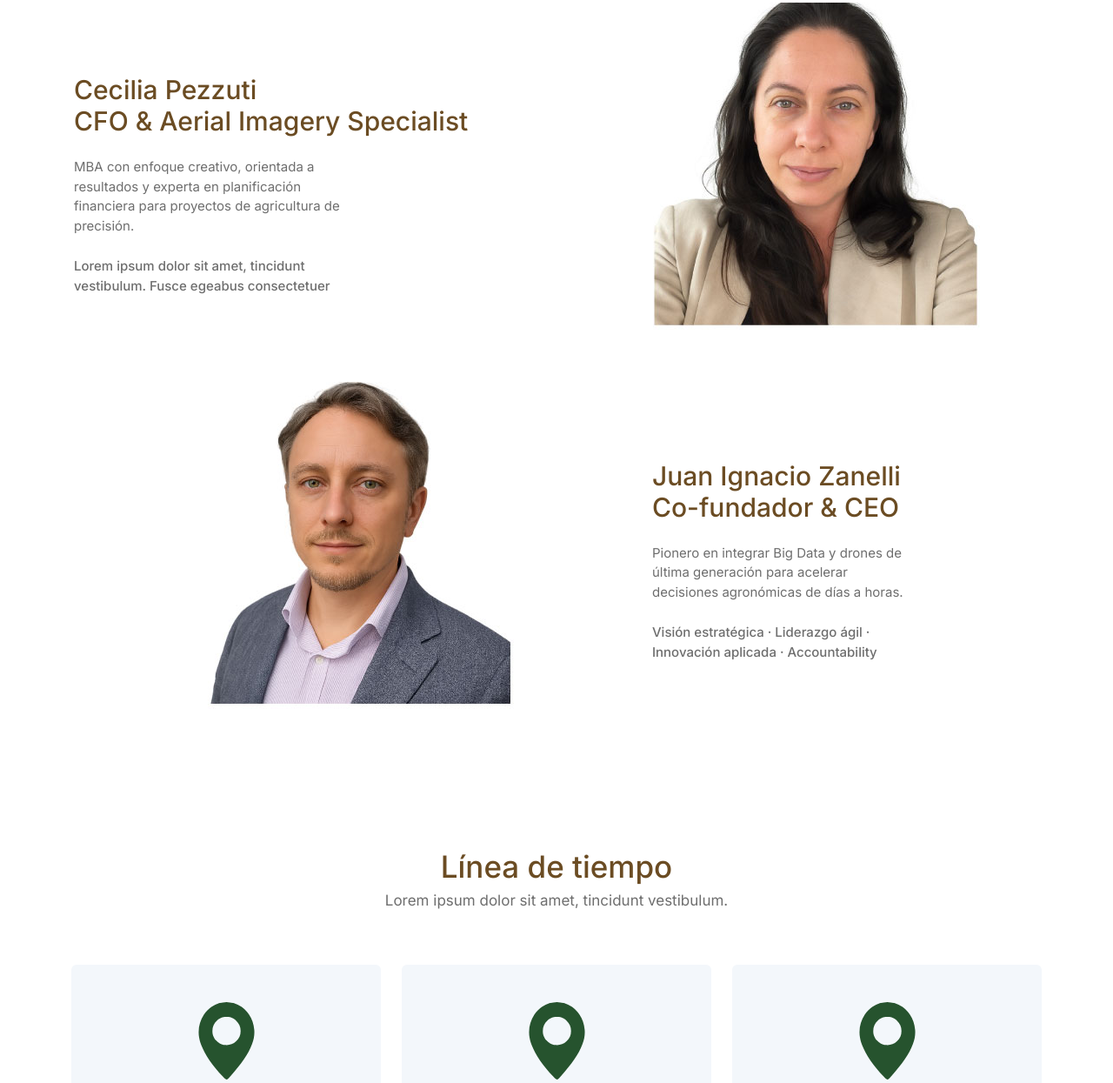
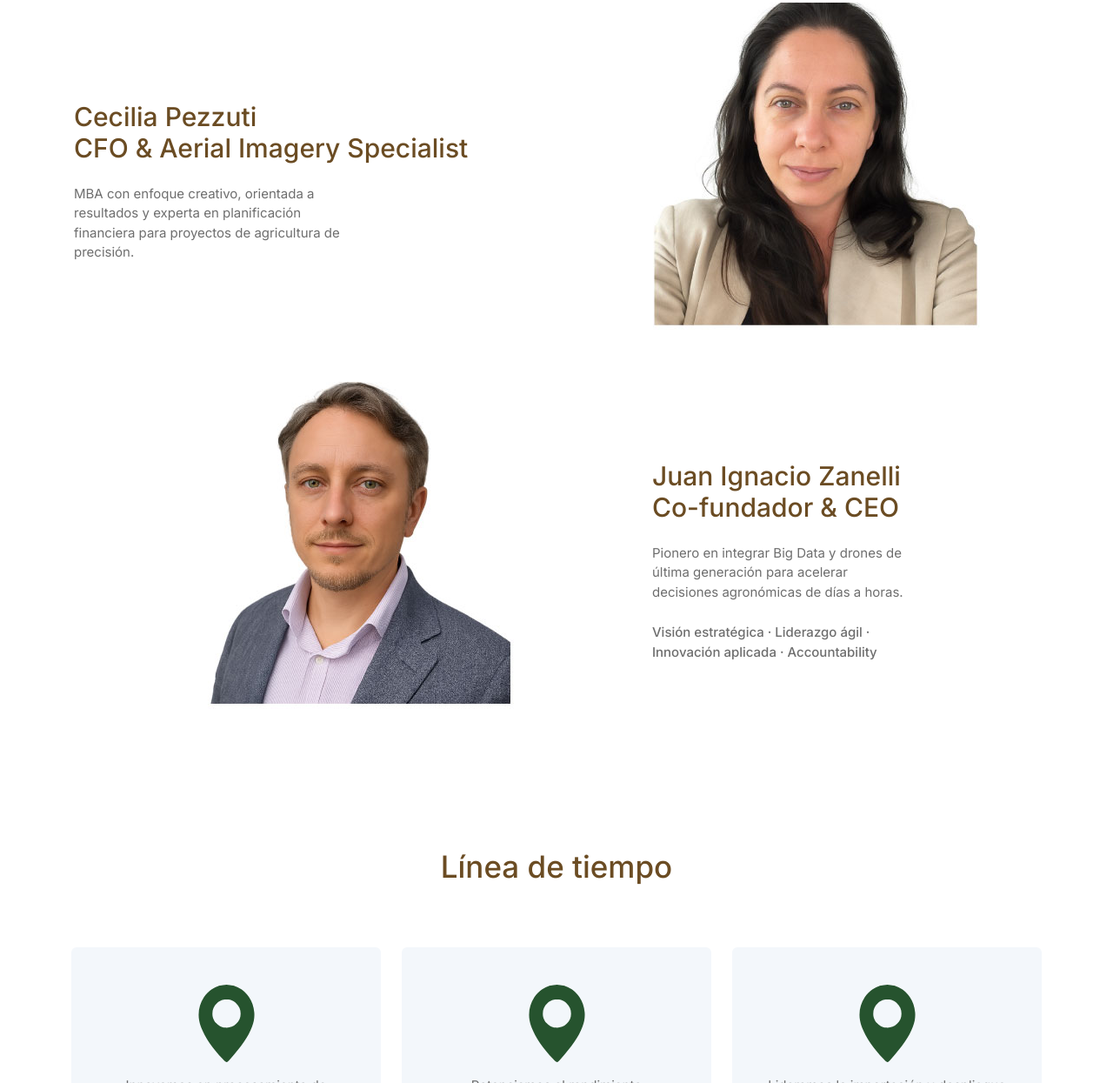
Before and after one commit to danielkingar/bigeye, a website: page index.html in a window 1280 px wide. Shown: the part 1552-2797 px from the top of the page at 87% size. Drawn offline with Linux system fonts and the light colour scheme; a web font is replaced by a local one.

Commit message:
Quitamos loren lipsum

```diff
--- a/index.html
+++ b/index.html
@@ -67,8 +67,7 @@
           <h1 class="font-weight-bold" style="font-size: 5rem;">BIG EYE</h1>
           <h6 class="font-weight-normal fs-2 text-muted pb-3">AgTech fundada en 2016 en Nordelta, Tigre (Buenos Aires)
             conformada por emprendedores multidisciplinarios en Geomática, Agronomía y análisis de imagen que
-            simplifican lo
-            complejo para la Agricultura de Precisión.</h6>
+            simplifican lo complejo para la Agricultura de Precisión.</h6>
         </div>
         <div class="col-12 col-lg-5 p-0 img-digital grid-margin grid-margin-lg-0"><img src="images/smart-farming.png"
             alt="" class="img-fluid"></div>
@@ -85,8 +84,7 @@
           <h2>Quienes Somos</h2>
           <h6 class="section-subtitle text-muted">Big Eye es una empresa ágil, adaptada a los nuevos tiempos, conformada
             por emprendedores multidisciplinarios<br>apasionados por transformar y dar resultados, corriendo los límites
-            de
-            lo factible.</h6>
+            de lo factible.</h6>
         </div>
         <div class="d-md-flex justify-content-between">
           <div class="grid-margin d-flex justify-content-center">
@@ -125,8 +123,7 @@
               <p class="py-4 m-0 text-muted">MBA con enfoque creativo, orientada a resultados y experta en planificación
                 financiera para proyectos de agricultura de precisión.
               </p>
-              <p class="font-weight-medium text-muted">Lorem ipsum dolor sit amet, tincidunt vestibulum. Fusce egeabus
-                consectetuer</p>
+
             </div>
           </div>
           <div class="col-12 col-lg-5 p-0 img-digital grid-margin grid-margin-lg-0" data-aos="fade-left">
@@ -152,7 +149,7 @@
         <div class="row">
           <div class="col-12 text-center pb-5">
             <h2>Línea de tiempo</h2>
-            <h6 class="section-subtitle text-muted m-0">Lorem ipsum dolor sit amet, tincidunt vestibulum.</h6>
+
           </div>
           <div class="owl-carousel owl-theme grid-margin">
             <div class="card customer-cards">
```
